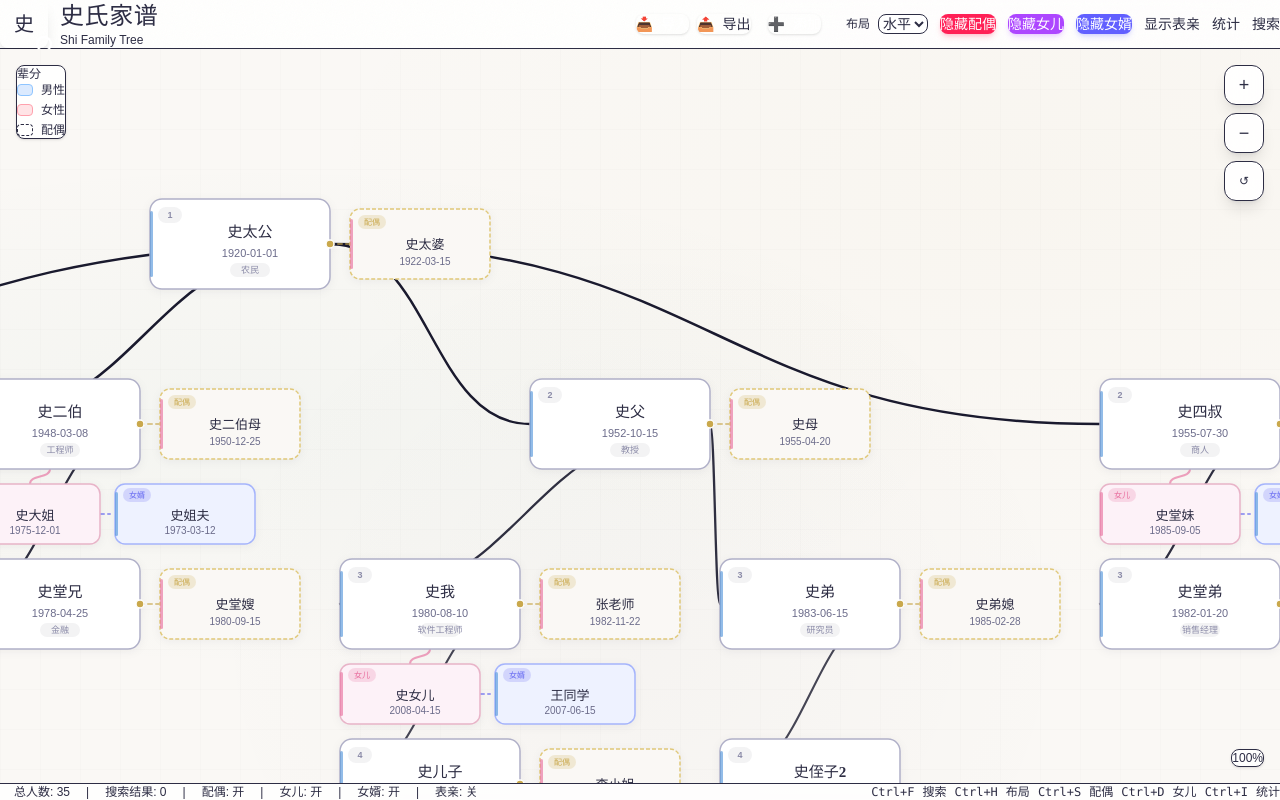
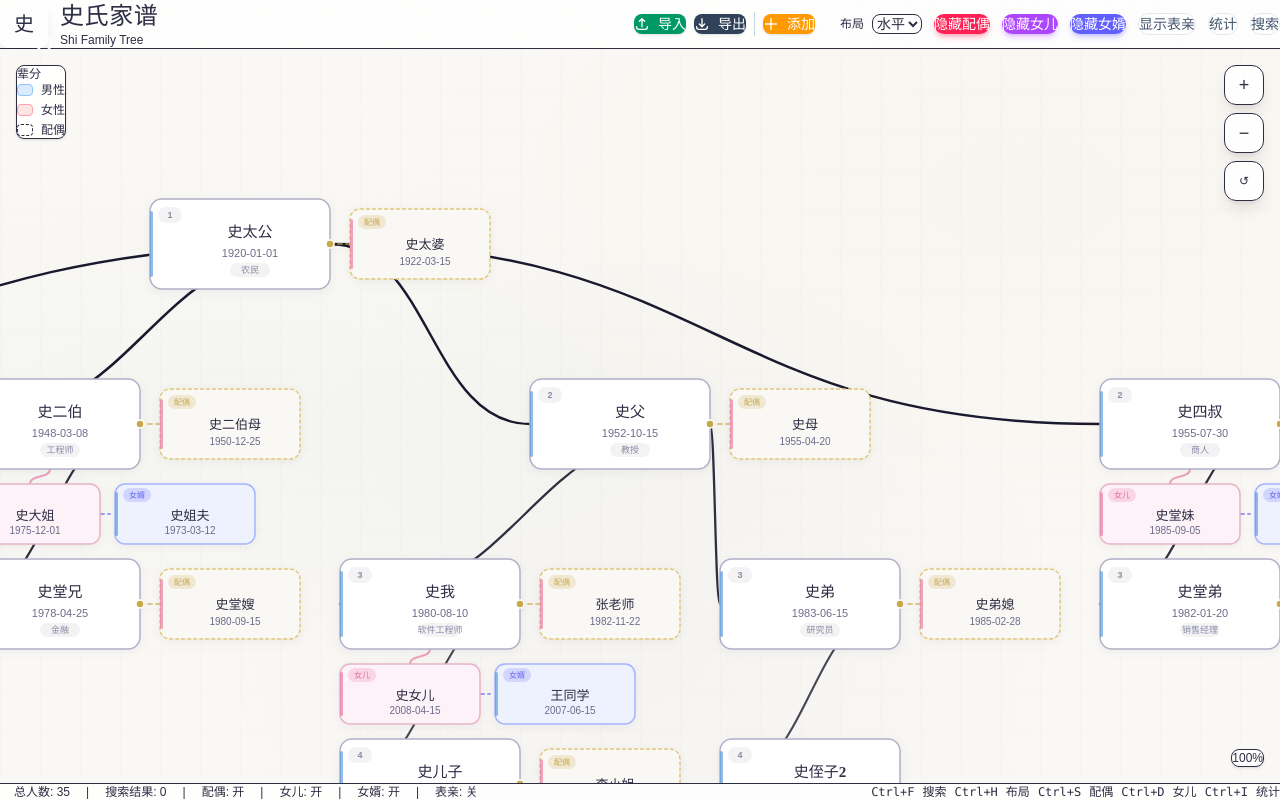
Before and after one commit to rainytonyy-cyber/family-tree-shi, a React (Vite) app: page / in a window 1280 px wide. Built offline with nearby package versions, Linux system fonts and the light colour scheme.

Commit message:
ui: 优化按钮样式 - DataControls: 使用SVG图标替代emoji，确保跨平台显示 - 显示/隐藏按钮: 添加内边距(px-5 py-2.5)，圆角改为rounded-xl - 按钮文字: 未激活时使用深色文字确保可见性 - 统一使用slate色调替代自定义ink色调

```diff
--- a/src/App.tsx
+++ b/src/App.tsx
@@ -254,11 +254,11 @@ function App() {
           <button
             onClick={() => setShowSpouses(!showSpouses)}
             className={`
-              btn-ink px-4 py-2 rounded-lg text-sm font-medium
+              px-5 py-2.5 rounded-xl text-sm font-medium
               transition-all duration-300
               ${showSpouses
-                ? 'bg-rose-500 text-white shadow-md shadow-rose-500/20'
-                : 'bg-ink-100 text-ink-600 hover:bg-ink-200'
+                ? 'bg-rose-500 text-white shadow-md shadow-rose-500/30'
+                : 'bg-white text-slate-600 border border-slate-200 hover:bg-slate-50 hover:border-slate-300'
               }
             `}
           >
@@ -273,11 +273,11 @@ function App() {
               }
             }}
             className={`
-              btn-ink px-4 py-2 rounded-lg text-sm font-medium
+              px-5 py-2.5 rounded-xl text-sm font-medium
               transition-all duration-300
               ${showDaughters
-                ? 'bg-purple-500 text-white shadow-md shadow-purple-500/20'
-                : 'bg-ink-100 text-ink-600 hover:bg-ink-200'
+                ? 'bg-purple-500 text-white shadow-md shadow-purple-500/30'
+                : 'bg-white text-slate-600 border border-slate-200 hover:bg-slate-50 hover:border-slate-300'
               }
             `}
           >
@@ -288,11 +288,11 @@ function App() {
             <button
               onClick={() => setShowSonsInLaw(!showSonsInLaw)}
               className={`
-                btn-ink px-4 py-2 rounded-lg text-sm font-medium
+                px-5 py-2.5 rounded-xl text-sm font-medium
                 transition-all duration-300
                 ${showSonsInLaw
-                  ? 'bg-indigo-500 text-white shadow-md shadow-indigo-500/20'
-                  : 'bg-ink-100 text-ink-600 hover:bg-ink-200'
+                  ? 'bg-indigo-500 text-white shadow-md shadow-indigo-500/30'
+                  : 'bg-white text-slate-600 border border-slate-200 hover:bg-slate-50 hover:border-slate-300'
                 }
               `}
             >
@@ -304,11 +304,11 @@ function App() {
             <button
               onClick={() => setShowCousins(!showCousins)}
               className={`
-                btn-ink px-4 py-2 rounded-lg text-sm font-medium
+                px-5 py-2.5 rounded-xl text-sm font-medium
                 transition-all duration-300
                 ${showCousins
-                  ? 'bg-amber-500 text-white shadow-md shadow-amber-500/20'
-                  : 'bg-ink-100 text-ink-600 hover:bg-ink-200'
+                  ? 'bg-amber-500 text-white shadow-md shadow-amber-500/30'
+                  : 'bg-white text-slate-600 border border-slate-200 hover:bg-slate-50 hover:border-slate-300'
                 }
               `}
             >
@@ -319,11 +319,11 @@ function App() {
           <button
             onClick={() => setShowStats(!showStats)}
             className={`
-              btn-ink px-4 py-2 rounded-lg text-sm font-medium
+              px-5 py-2.5 rounded-xl text-sm font-medium
               transition-all duration-300
               ${showStats
-                ? 'bg-jade-500 text-white shadow-md shadow-jade-500/20'
-                : 'bg-ink-100 text-ink-600 hover:bg-ink-200'
+                ? 'bg-teal-500 text-white shadow-md shadow-teal-500/30'
+                : 'bg-white text-slate-600 border border-slate-200 hover:bg-slate-50 hover:border-slate-300'
               }
             `}
           >
@@ -333,11 +333,11 @@ function App() {
           <button
             onClick={() => setShowSearch(!showSearch)}
             className={`
-              btn-ink px-4 py-2 rounded-lg text-sm font-medium
+              px-5 py-2.5 rounded-xl text-sm font-medium
               transition-all duration-300
               ${showSearch
-                ? 'bg-ink-800 text-rice-paper shadow-md shadow-ink-800/20'
-                : 'bg-ink-100 text-ink-600 hover:bg-ink-200'
+                ? 'bg-slate-800 text-white shadow-md shadow-slate-800/30'
+                : 'bg-white text-slate-600 border border-slate-200 hover:bg-slate-50 hover:border-slate-300'
               }
             `}
           >
--- a/src/components/DataControls/DataControls.tsx
+++ b/src/components/DataControls/DataControls.tsx
@@ -47,16 +47,18 @@ export function DataControls({ persons, onImport, onAdd }: DataControlsProps) {
       <button
         onClick={() => fileInputRef.current?.click()}
         className="
-          btn-ink px-4 py-2
-          bg-jade-500 text-white rounded-lg text-sm font-medium
-          hover:bg-jade-600
-          focus:outline-none focus:ring-2 focus:ring-jade-500/30
+          px-4 py-2
+          bg-emerald-600 text-white rounded-lg text-sm font-medium
+          hover:bg-emerald-700
+          focus:outline-none focus:ring-2 focus:ring-emerald-500/30
           transition-all duration-200
-          shadow-sm shadow-jade-500/20
+          shadow-sm
           flex items-center gap-2
         "
       >
-        <span>📥</span>
+        <svg className="w-4 h-4" fill="none" stroke="currentColor" viewBox="0 0 24 24">
+          <path strokeLinecap="round" strokeLinejoin="round" strokeWidth={2} d="M4 16v1a3 3 0 003 3h10a3 3 0 003-3v-1m-4-8l-4-4m0 0L8 8m4-4v12" />
+        </svg>
         <span>导入</span>
       </button>
 
@@ -64,35 +66,39 @@ export function DataControls({ persons, onImport, onAdd }: DataControlsProps) {
         onClick={handleExport}
         disabled={persons.length === 0}
         className="
-          btn-ink px-4 py-2
-          bg-ink-700 text-rice-paper rounded-lg text-sm font-medium
-          hover:bg-ink-800
-          focus:outline-none focus:ring-2 focus:ring-ink-700/30
+          px-4 py-2
+          bg-slate-700 text-white rounded-lg text-sm font-medium
+          hover:bg-slate-800
+          focus:outline-none focus:ring-2 focus:ring-slate-500/30
           transition-all duration-200
-          shadow-sm shadow-ink-700/20
-          disabled:bg-ink-300 disabled:cursor-not-allowed disabled:shadow-none
+          shadow-sm
+          disabled:bg-slate-300 disabled:cursor-not-allowed
           flex items-center gap-2
         "
       >
-        <span>📤</span>
+        <svg className="w-4 h-4" fill="none" stroke="currentColor" viewBox="0 0 24 24">
+          <path strokeLinecap="round" strokeLinejoin="round" strokeWidth={2} d="M4 16v1a3 3 0 003 3h10a3 3 0 003-3v-1m-4-4l-4 4m0 0l-4-4m4 4V4" />
+        </svg>
         <span>导出</span>
       </button>
 
-      <div className="h-6 w-px bg-ink-200"></div>
+      <div className="h-6 w-px bg-slate-300"></div>
 
       <button
         onClick={onAdd}
         className="
-          btn-ink px-4 py-2
-          bg-gold-500 text-white rounded-lg text-sm font-medium
-          hover:bg-gold-400
-          focus:outline-none focus:ring-2 focus:ring-gold-500/30
+          px-4 py-2
+          bg-amber-500 text-white rounded-lg text-sm font-medium
+          hover:bg-amber-600
+          focus:outline-none focus:ring-2 focus:ring-amber-500/30
           transition-all duration-200
-          shadow-sm shadow-gold-500/20
+          shadow-sm
           flex items-center gap-2
         "
       >
-        <span>➕</span>
+        <svg className="w-4 h-4" fill="none" stroke="currentColor" viewBox="0 0 24 24">
+          <path strokeLinecap="round" strokeLinejoin="round" strokeWidth={2} d="M12 4v16m8-8H4" />
+        </svg>
         <span>添加</span>
       </button>
     </div>
```
